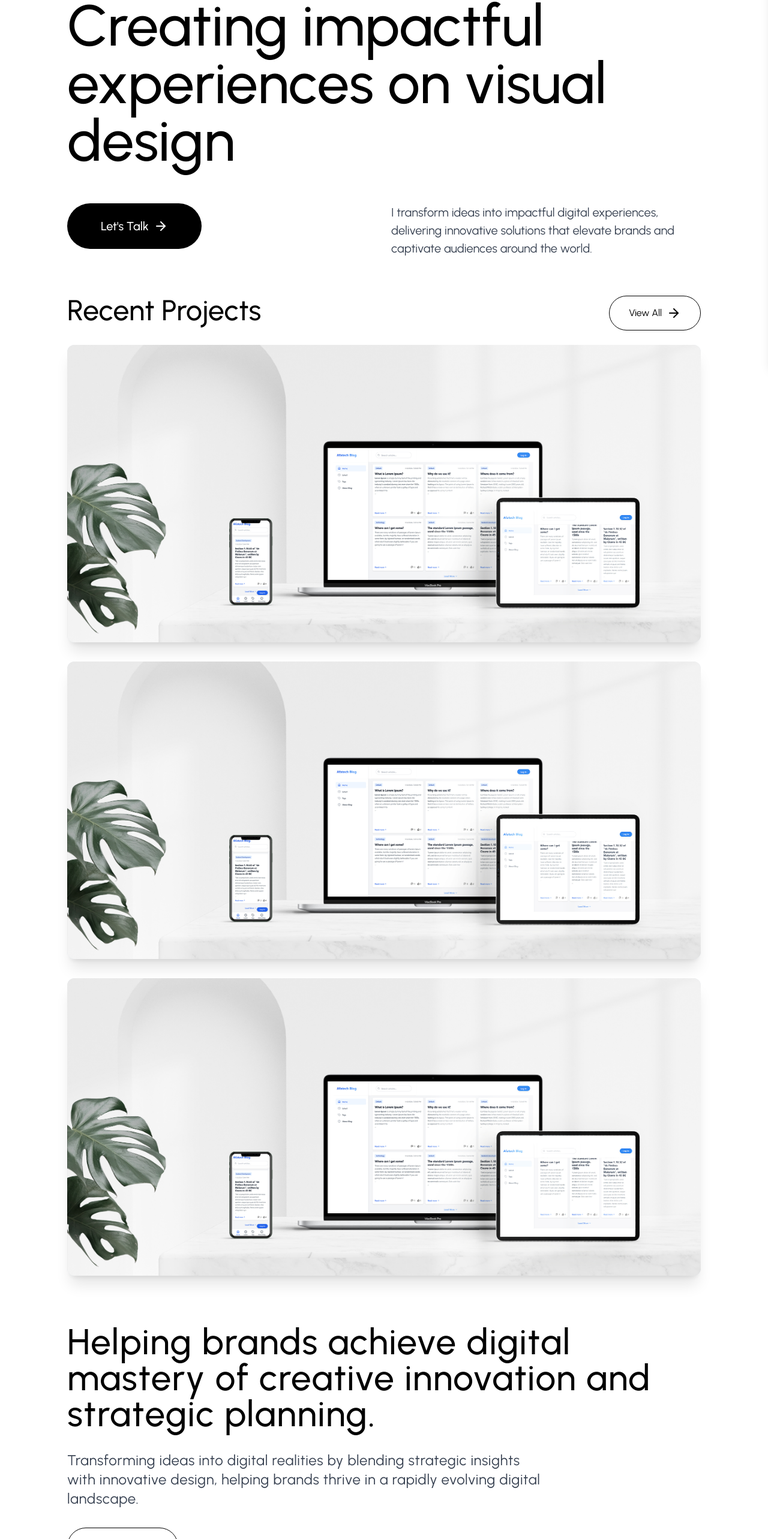
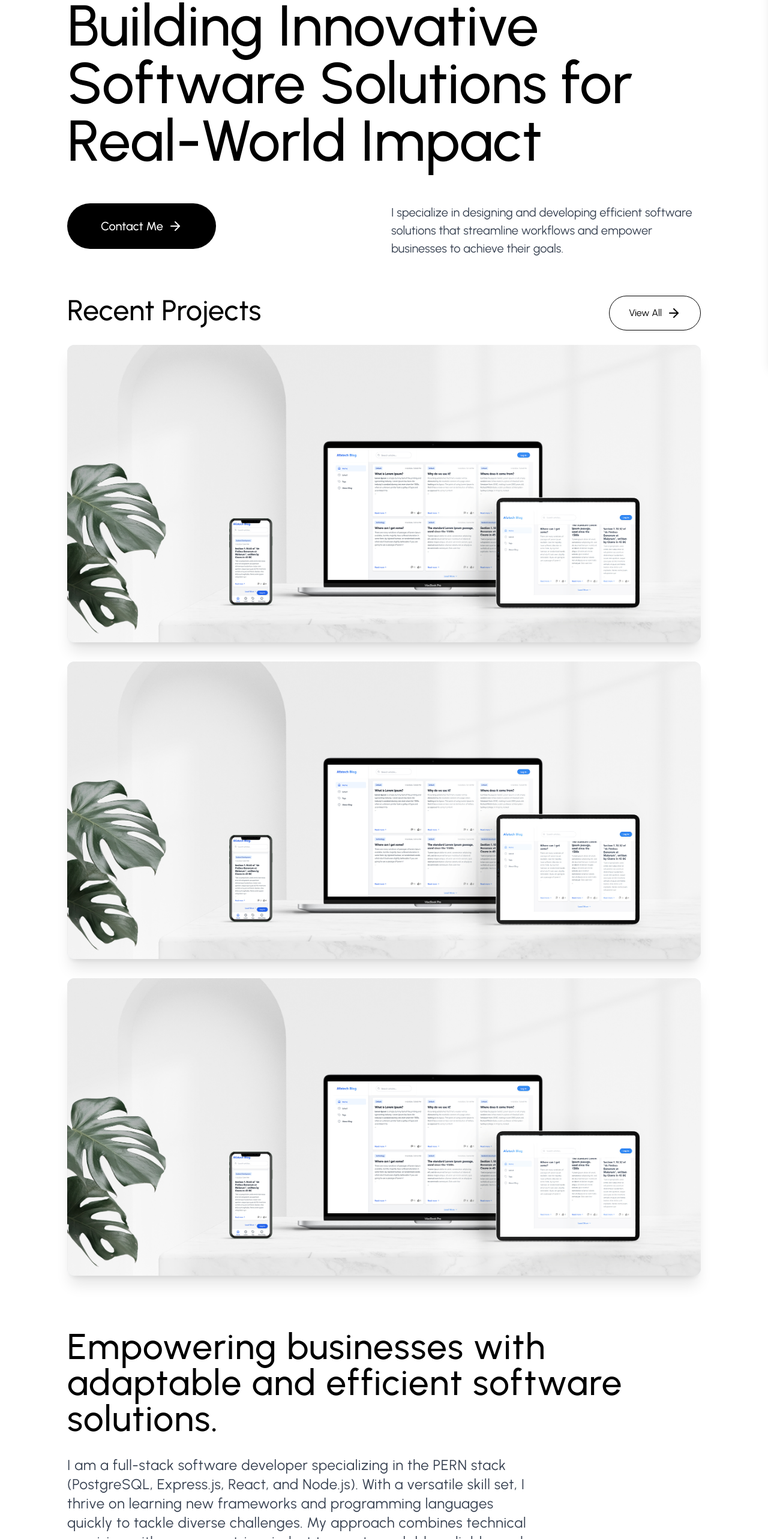
Before and after one commit to nuru484/portfolio, a React (Vite) app: page / in a window 1280 px wide. Shown: the part 189-2755 px from the top of the page at 60% size. Built offline with nearby package versions, Linux system fonts and the light colour scheme.

Commit message:
updated placeholder text to real descriptions

```diff
--- a/src/App.jsx
+++ b/src/App.jsx
@@ -16,7 +16,7 @@ const App = () => {
     <div>
       <NavBar />
       <Hero />
-      <div className="mb-14 md:mb-12">
+      <div className="mb-12 md:mb-14">
         <div className="flex justify-between flex-wrap gap-4 max-w-6xl mx-auto px-6 md:px-12  md:pb-6 font-urbanist">
           <h1 className="text-4xl md:text-5xl font-medium">Recent Projects</h1>
 
--- a/src/components/AboutMe.jsx
+++ b/src/components/AboutMe.jsx
@@ -4,13 +4,15 @@ const AboutMe = () => {
   return (
     <div className="max-w-6xl mx-auto px-6 md:px-12 mb-16 font-urbanist flex flex-col gap-8">
       <p className="text-4xl lg:text-6xl font-medium leading-tight tracking-wide">
-        Helping brands achieve digital mastery of creative innovation and
-        strategic planning.
+        Empowering businesses with adaptable and efficient software solutions.
       </p>
       <p className="text-xl lg:text-2xl lg:w-3/4 text-gray-700 leading-normal tracking-wide">
-        Transforming ideas into digital realities by blending strategic insights
-        with innovative design, helping brands thrive in a rapidly evolving
-        digital landscape.
+        I am a full-stack software developer specializing in the PERN stack
+        (PostgreSQL, Express.js, React, and Node.js). With a versatile skill
+        set, I thrive on learning new frameworks and programming languages
+        quickly to tackle diverse challenges. My approach combines technical
+        precision with a user-centric mindset to create scalable, reliable, and
+        innovative applications that make an impact.
       </p>
 
       <div>
--- a/src/components/Footer.jsx
+++ b/src/components/Footer.jsx
@@ -1,5 +1,6 @@
 import React from 'react';
 import { ArrowUpRight, ArrowUp } from 'lucide-react';
+import { Link } from 'react-router-dom';
 
 export const BottomBar = () => {
   return (
@@ -31,10 +32,11 @@ const Footer = () => {
           <h2 className="text-5xl font-medium mb-2">Let's Create</h2>
           <h2 className="text-5xl font-medium mb-4">Something</h2>
           <h2 className="text-5xl font-medium text-gray-300 mb-8">Together</h2>
-
-          <button className="bg-black text-white px-8 py-4 rounded-full inline-flex items-center gap-2 border hover:bg-white hover:border hover:border-black hover:text-black transition-colors duration-500 ">
-            Get In Touch! <ArrowUpRight className="w-4 h-4" />
-          </button>
+          <Link to={'/contact'}>
+            <button className="bg-black text-white px-8 py-4 rounded-full inline-flex items-center gap-2 border hover:bg-white hover:border hover:border-black hover:text-black transition-colors duration-500 ">
+              Get In Touch! <ArrowUpRight className="w-4 h-4" />
+            </button>
+          </Link>
         </div>
 
         {/* Social Links */}
--- a/src/components/Hero.jsx
+++ b/src/components/Hero.jsx
@@ -7,20 +7,20 @@ const Hero = () => {
       <div className="px-6 md:px-12">
         <p className="text-xl">Hi, I'm Nurudeen</p>
         <h1 className="text-5xl lg:text-8xl font-medium leading-tight tracking-normal mt-8 mb-14">
-          Creating impactful experiences on visual design
+          Building Innovative Software Solutions for Real-World Impact
         </h1>
         <div className="flex justify-between flex-wrap md:flex-nowrap gap-6">
           <div className="w-full md:w-1/2 sm:order-2">
             <p className="text-left text-xl text-gray-700 leading-normal tracking-normal">
-              I transform ideas into impactful digital experiences, delivering
-              innovative solutions that elevate brands and captivate audiences
-              around the world.
+              I specialize in designing and developing efficient software
+              solutions that streamline workflows and empower businesses to
+              achieve their goals.
             </p>
           </div>
           <div className="w-full md:w-1/2 sm:order-1 text-left">
             <Link to="/contact">
               <button className="bg-black text-white px-14 py-6 text-xl font-medium rounded-full flex justify-center items-center gap-2 hover:bg-white hover:border hover:border-black hover:text-black transition-colors duration-500 ease-in-out">
-                Let's Talk <ArrowRight />
+                Contact Me <ArrowRight />
               </button>
             </Link>
           </div>
--- a/src/pages/ProjectsPage.jsx
+++ b/src/pages/ProjectsPage.jsx
@@ -10,7 +10,7 @@ const ProjectsPage = () => {
       <NavBar />
       <div className="pt-4 py-0 md:py-8 max-w-6xl mx-auto px-6 md:px-12 font-urbanist ">
         <h1 className="w-2/3 text-5xl lg:text-8xl font-medium leading-tight tracking-normal">
-          Showcasing innovation and expertise
+          Building Solutions That Drive Innovation and Efficiency
         </h1>
       </div>
       <div className="mb-16 md:mb-10">
```
